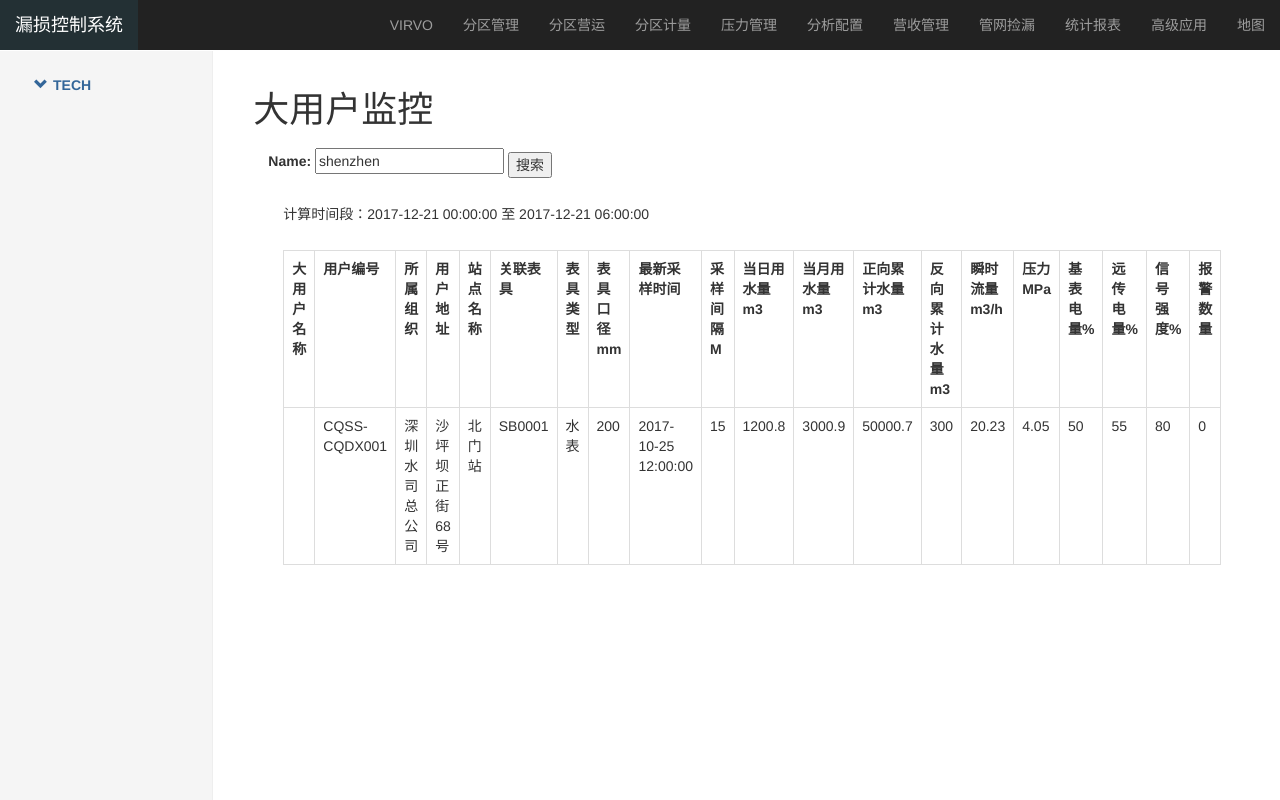
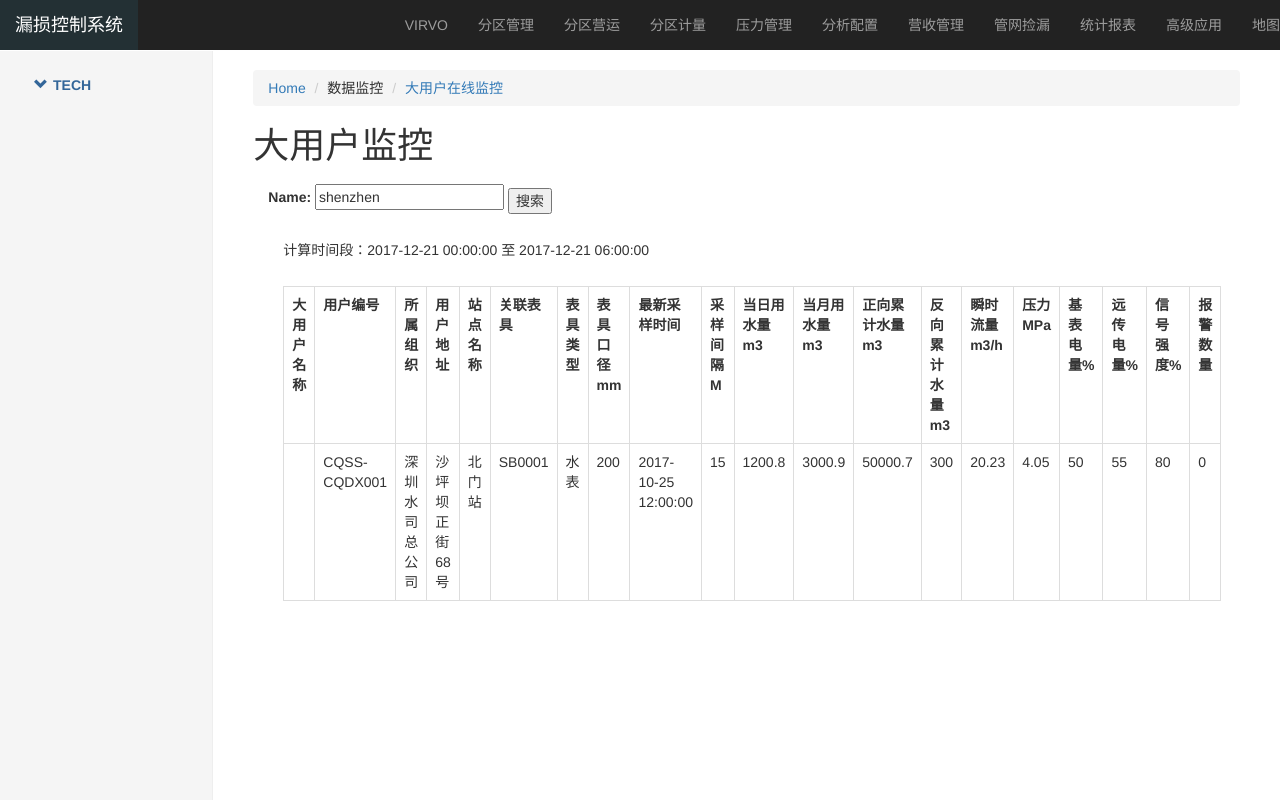
Before and after one commit to apengok/DistrictMeter, a Django app: page /water/big_user_online/ in a window 1280 px wide. Run offline with Django 3.2, Linux system fonts and the light colour scheme; some libraries are stand-ins or nearby versions.

Commit message:
add new pages

```diff
--- a/templates/nav.html
+++ b/templates/nav.html
@@ -1,5 +1,6 @@
-<nav class="navbar navbar-inverse navbar-fixed-top">
-      <div class="container-fluid">
+<div class="container">
+  <nav class="navbar navbar-inverse navbar-fixed-top">
+
         <div class="navbar-header">
           <button type="button" class="navbar-toggle collapsed" data-toggle="collapse" data-target="#navbar" aria-expanded="false" aria-controls="navbar">
             <span class="sr-only">Toggle navigation</span>
@@ -26,5 +27,6 @@
         <li><a href="/gis/">地图</a></li>
       </ul>
     </div><!--/.nav-collapse -->
-    </div>
-</nav>
+
+  </nav>
+</div>
--- a/water/templates/water/big_user_online.html
+++ b/water/templates/water/big_user_online.html
@@ -2,6 +2,14 @@
 
 
 {% block content %}
+    {% block breadcrumbs %}
+        <ol class="breadcrumb">
+            <li><a href="{% url 'water:home' %}">Home</a></li>
+            <li>数据监控</li>
+            <li><a href="{% url 'water:big_user_online' %}">大用户在线监控</a></li>
+
+        </ol>
+    {% endblock %}
     <h1>大用户监控</h1>
 
     <form class="navbar-form navbar-left" role="search" method='POST' action='.' data-url='{{ request.build_absolute_uri|safe }}'>
--- a/water/templates/water/dma_online.html
+++ b/water/templates/water/dma_online.html
@@ -42,7 +42,7 @@
         <ol class="breadcrumb">
             <li><a href="{% url 'water:home' %}">Home</a></li>
             <li>数据监控</li>
-            <li><a href="{% url 'water:dma_online' %}">Online</a></li>
+            <li><a href="{% url 'water:dma_online' %}">DMA在线监控</a></li>
 
         </ol>
     {% endblock %}
--- a/water/templates/water/water_home.html
+++ b/water/templates/water/water_home.html
@@ -6,14 +6,15 @@
 
 {% block sidebar %}
 
+
 <div class="navbar">
         <div class="navbar-inner">
             <ul class="nav nav-pills nav-stacked">
                 <li><a href="#">首页</a></li>
 
-                <li  class="dropdown"><a href="#" class="title">数据监控</a>
+                <li  class="dropdown" ><a href="#" class="title">数据监控</a>
                     <ul class="dropdown-menu">
-                        <li><a href="#">&nbsp;&nbsp; &nbsp;站点地图监控</a></li>
+                        <li><a href="station_monitor/">&nbsp;&nbsp; &nbsp;站点地图监控</a></li>
                         <li><a href="rt_curve/">&nbsp;&nbsp; &nbsp;站点实时曲线</a></li>
                         <li><a href="dma_online/">&nbsp;&nbsp; &nbsp;DMA在线监控</a></li>
                         <li><a href="big_user_online/">&nbsp;&nbsp; &nbsp;大用户在线监控</a></li>
@@ -23,7 +24,7 @@
 
                 <li class="dropdown"><a href="#" class="title">数据分析</a>
                     <ul class="dropdown-menu">
-                        <li><a href="#">&nbsp;&nbsp; &nbsp;日用水量分析</a></li>
+                        <li><a href="analy_usage/">&nbsp;&nbsp; &nbsp;日用水量分析</a></li>
                         <li><a href="#">&nbsp;&nbsp; &nbsp;用水趋势分析</a></li>
                         <li><a href="#">&nbsp;&nbsp; &nbsp;时段用水量分析</a></li>
                         <li><a href="#">&nbsp;&nbsp; &nbsp;DMA产销差分析</a></li>
@@ -90,23 +91,24 @@
 
             </ul>
         </div>
-    </div>
 </div>
+
 
 {% endblock %}
 
 {% block stylesheet %}
 <style type="text/css">
-.navbar .nav > li .dropdown-menu {
+.navbar .nav > li .dropdown {
             margin: 10;
-
+            background-color: black;
         }
         .navbar .nav > li:hover .dropdown-menu {
             display: block;
         }
         .title{
-            height: 30px;
-            width: 100px;
+            height: 50px;
+            width: 250px;
+
             background-color: rgba(45, 182, 224, 0.09) !important;
             border-radius: 0 !important;
             line-height: 10px;
@@ -116,7 +118,8 @@
             border-color: rgba(20, 248, 249, 0.15)
         }
         .dropdown-menu{
-            border-radius: 0;
+            border-radius: 1;
+
         }
         a:hover{
             background-color: rgba(45, 182, 224, 0.09) !important;
--- a/water/urls.py
+++ b/water/urls.py
@@ -1,3 +1,5 @@
+# -*- coding: utf-8 -*-
+
 from django.conf.urls import url
 from . import views
 from django.views.generic import TemplateView
@@ -8,7 +10,13 @@ app_name = 'water'
 urlpatterns = [
 
     url(r'^$', views.WaterListview.as_view(),name='home'),
+
+    #数据监控
+    url(r'station_monitor/',views.StaionMonitorView.as_view(),name='station_monitor'),
     url(r'dma_online/',views.DmaOnlineView.as_view(),name='dma_online'),
     url(r'rt_curve/',views.RTCurveView.as_view(),name='rt_curve'),
     url(r'big_user_online/',views.BigUserOnlineView.as_view(),name='big_user_online'),
+
+    #数据分析
+    url(r'analy_usage/',views.AnalyUsageView.as_view(),name='analy_usage'),
 ]
--- a/water/views.py
+++ b/water/views.py
@@ -67,6 +67,17 @@ class WaterListview(ListView):
         return context
 
 
+class StaionMonitorView(TemplateView):
+    template_name = 'water/station_monitor.html'
+
+    def get_context_data(self, *args, **kwargs):
+
+        context = super(StaionMonitorView, self).get_context_data(*args, **kwargs)
+
+
+
+        return context
+
 class DmaOnlineView(TemplateView):
     template_name = 'water/dma_online.html'
 
@@ -119,3 +130,17 @@ class BigUserOnlineView(TemplateView):
 
 
         return super(BigUserOnlineView,self).render_to_response(context)
+
+
+
+#数据分析
+class AnalyUsageView(TemplateView):
+    template_name = 'water/analy_usage.html'
+
+
+    def get_context_data(self, *args, **kwargs):
+
+        context = super(AnalyUsageView, self).get_context_data(*args, **kwargs)
+
+
+        return context
```
Also changed, not shown: water/templates/water/rt_curve.html (+9 -0 lines), 1 other file.
